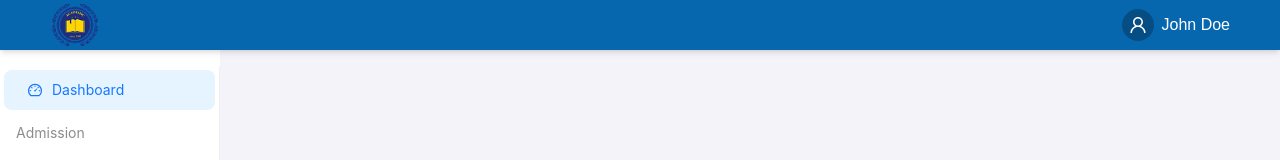
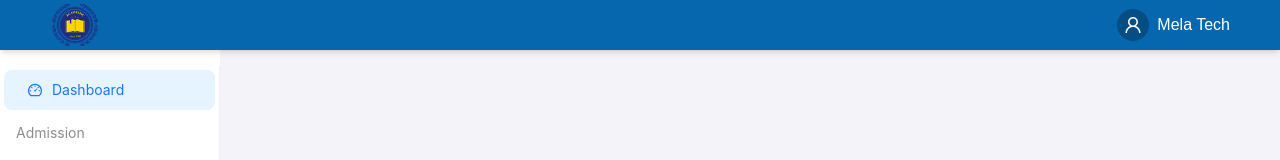
Before and after one commit to Mela-Technologies/admin-teacher-dashboard, a React (Vite) app: page /admin in a window 1280 px wide. Shown: the top 160 px of the page. Built offline with nearby package versions, Linux system fonts and the light colour scheme.

Commit message:
modified dropdown

```diff
--- a/src/components/header.tsx
+++ b/src/components/header.tsx
@@ -1,26 +1,40 @@
-import { Avatar, Dropdown, Menu } from "antd";
-import { UserOutlined, LogoutOutlined } from "@ant-design/icons";
+import { Avatar, Dropdown, MenuProps } from "antd";
+import {
+  UserOutlined,
+  LogoutOutlined,
+  SettingOutlined,
+} from "@ant-design/icons";
 
 const Header = () => {
   const user = {
-    name: "John Doe",
+    name: "Mela Tech",
     role: "admin",
   };
+  const items: MenuProps["items"] = [
+    {
+      key: "1",
+      label: "My Account",
+      icon: <UserOutlined />,
+    },
+    {
+      type: "divider",
+    },
 
-  const menu = (
-    <Menu>
-      <Menu.Item icon={<UserOutlined />} key="profile">
-        Profile
-      </Menu.Item>
-      <Menu.Item icon={<LogoutOutlined />} key="logout">
-        Logout
-      </Menu.Item>
-    </Menu>
-  );
+    {
+      key: "2",
+      label: "Settings",
+      icon: <SettingOutlined />,
+    },
+    {
+      key: "3",
+      label: "Logout",
+      icon: <LogoutOutlined />,
+    },
+  ];
 
   return (
     <div className="flex justify-between items-center h-full gap-4">
-      <Dropdown overlay={menu} placement="bottomRight">
+      <Dropdown menu={{ items }} placement="bottomRight">
         <div className="flex items-center gap-2 cursor-pointer">
           <Avatar icon={<UserOutlined />} />
           <span>{user.name}</span>
```
